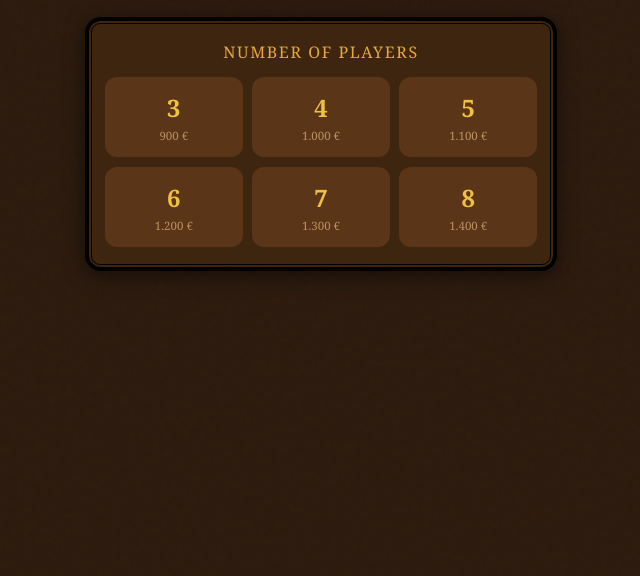
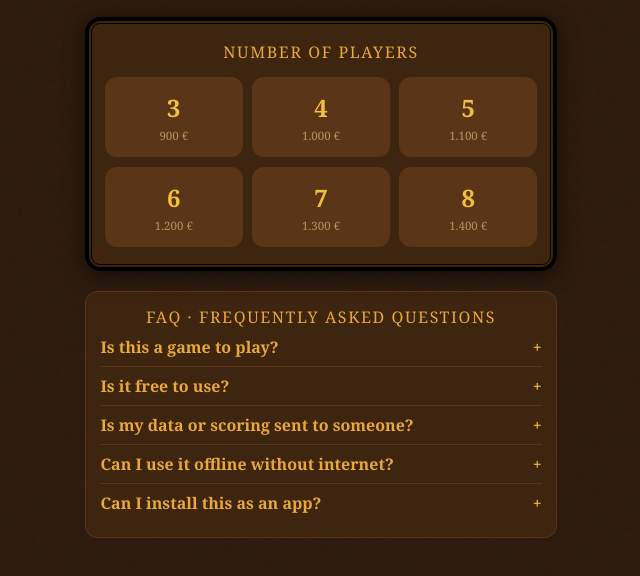
Before and after one commit to MarcMevert/la-cuenta-scoring, a website: page index.html in a window 1280 px wide. Shown: the part 186-762 px from the top of the page, without its empty margins (319-959 px from the left). Drawn offline with Linux system fonts and the light colour scheme.

Commit message:
feat: add FAQ section to provide users with important information about the app

```diff
--- a/index.html
+++ b/index.html
@@ -74,6 +74,45 @@
 
     <button id="start-btn" class="btn-primary hidden">Start Game</button>
 
+    <section class="faq-section" aria-label="Frequently Asked Questions">
+      <div class="card-title">FAQ · Frequently Asked Questions</div>
+
+      <details class="faq-item">
+        <summary>Is this a game to play?</summary>
+        <p>
+          This is not the full game. It helps you keep score while you play <strong>La Cuenta</strong> with the real cards.
+        </p>
+      </details>
+
+      <details class="faq-item">
+        <summary>Is it free to use?</summary>
+        <p>
+          Yes, it is completely free.
+        </p>
+      </details>
+
+      <details class="faq-item">
+        <summary>Is my data or scoring sent to someone?</summary>
+        <p>
+          No. Your scores stay on your own device and are not shared by this app.
+        </p>
+      </details>
+
+      <details class="faq-item">
+        <summary>Can I use it offline without internet?</summary>
+        <p>
+          Yes. Open it once with internet, then you can use it later without internet.
+        </p>
+      </details>
+
+      <details class="faq-item">
+        <summary>Can I install this as an app?</summary>
+        <p>
+          Yes. You can add it to your phone, tablet, or computer home screen and open it like a normal app.
+        </p>
+      </details>
+    </section>
+
   </section>
 
   <!-- ════════════════ GAME SCREEN ════════════════ -->
--- a/style.css
+++ b/style.css
@@ -317,6 +317,69 @@ body::before {
   display: none !important;
 }
 
+/* ── faq section ─────────────────────────────────────────── */
+.faq-section {
+  width: 100%;
+  background: var(--surface);
+  border: 1.5px solid var(--surface2);
+  border-radius: var(--radius);
+  padding: .9rem;
+}
+
+.faq-section .card-title {
+  margin-bottom: .5rem;
+}
+
+.faq-item {
+  border-top: 1px solid var(--surface2);
+  padding: .5rem 0;
+}
+
+.faq-item:first-of-type {
+  border-top: none;
+  padding-top: 0;
+}
+
+.faq-item summary {
+  cursor: pointer;
+  list-style: none;
+  font-weight: 700;
+  color: var(--accent-lite);
+  padding-right: 1.25rem;
+  position: relative;
+}
+
+.faq-item summary::-webkit-details-marker {
+  display: none;
+}
+
+.faq-item summary::after {
+  content: '+';
+  position: absolute;
+  right: 0;
+  top: 0;
+  color: var(--gold);
+  transition: transform .2s ease;
+}
+
+.faq-item[open] summary::after {
+  transform: rotate(45deg);
+}
+
+.faq-item p {
+  margin-top: .45rem;
+  color: var(--text);
+  font-size: .92rem;
+  line-height: 1.45;
+}
+
+.faq-item code {
+  background: var(--bg);
+  border: 1px solid var(--surface2);
+  border-radius: 4px;
+  padding: 0 .25rem;
+}
+
 /* ── scoreboard ───────────────────────────────────────────── */
 #scoreboard {
   display: grid;
```
Also changed, not shown: README.md.
